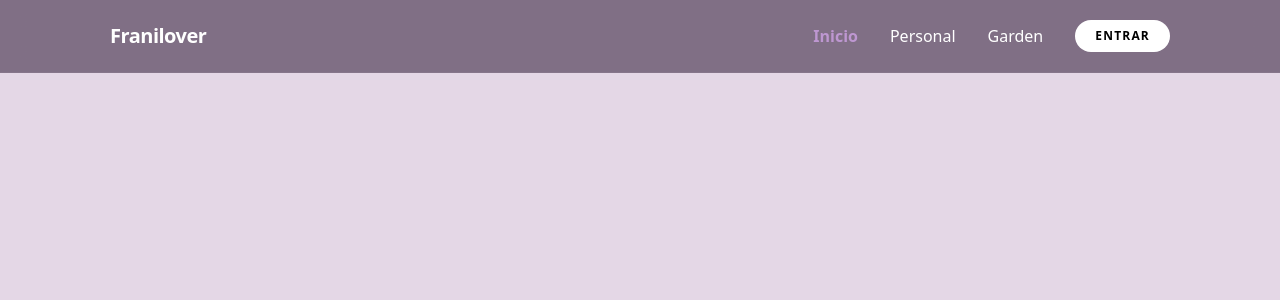
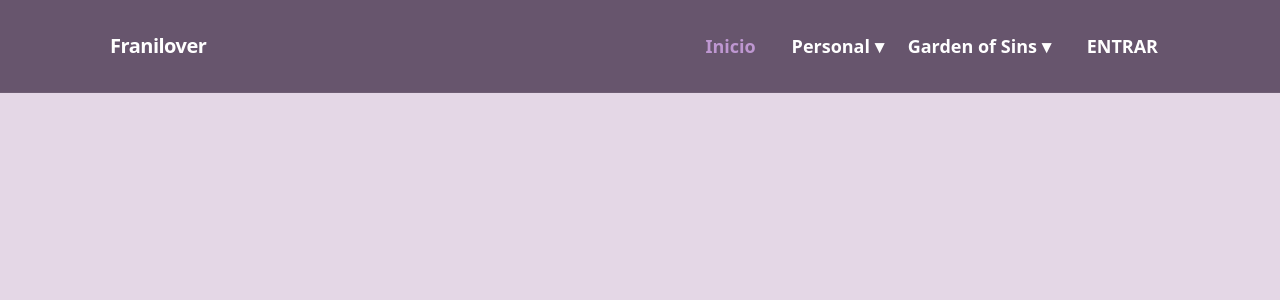
Before and after one commit to BarrioCultural/BarrioCultural.github.io, a Next.js app: page / in a window 1280 px wide. Shown: the top 300 px of the page. Built offline with nearby package versions, Linux system fonts and the light colour scheme; no server answers.

Commit message:
wesxdrftygbunm

```diff
--- a/src/components/navbar/navbar.jsx
+++ b/src/components/navbar/navbar.jsx
@@ -10,15 +10,17 @@ import { supabase } from '@/lib/supabase';
 const Navbar = () => {
   const currentPath = usePathname();
   const [isOpen, setIsOpen] = useState(false);
-  const { user, perfil } = useAuth();
+  const { user, perfil, loading } = useAuth(); // Añadimos loading para evitar parpadeos
 
   const closeMenu = () => setIsOpen(false);
 
-  // Función de salida mejorada para evitar que el nombre se quede "pegado"
   const handleLogout = async () => {
     await supabase.auth.signOut();
-    localStorage.clear(); // Limpia rastros locales
-    window.location.href = "/"; // Forzar recarga total a la home
+    // Limpiamos todo rastro local
+    localStorage.clear();
+    sessionStorage.clear();
+    // Redirección forzada: Esto limpia el estado de React por completo
+    window.location.href = "/";
   };
 
   const linkStyles = (path) => cn(
@@ -26,103 +28,106 @@ const Navbar = () => {
     currentPath === path ? "text-accent" : "text-white hover:text-accent"
   );
 
-  // Verificamos permisos
-  const puedeSubir = user && perfil?.rol === 'admin';
+  const puedeSubir = perfil?.rol === 'admin' || perfil?.rol === 'autor';
 
   return (
-    <header className="sticky top-0 z-[1000] bg-bg-menu/80 backdrop-blur-md w-full border-b border-white/5">
+    <header className="sticky top-0 z-1000 bg-bg-menu w-full border-b border-white/5">
       <nav className="mx-auto max-w-container flex items-center justify-between p-4 md:p-5">
 
         {/* LOGO */}
-        <Link href="/" className="text-xl font-bold text-white tracking-tight z-[1001]">
+        <div className="text-xl font-bold text-white tracking-tight">
           Franilover
-        </Link>
+        </div>
 
-        {/* BOTÓN HAMBURGUESA (MÓVIL) */}
+        {/* BOTÓN HAMBURGUESA */}
         <button
-          className="flex md:hidden flex-col gap-1.5 cursor-pointer z-[1001] p-2"
+          className="flex md:hidden flex-col gap-1.5 cursor-pointer"
           onClick={() => setIsOpen(!isOpen)}
+          aria-label="Abrir menú"
         >
-          <span className={cn("w-6 h-0.5 bg-white transition-all duration-300", isOpen && "rotate-45 translate-y-2")}></span>
-          <span className={cn("w-6 h-0.5 bg-white transition-all duration-300", isOpen && "opacity-0")}></span>
-          <span className={cn("w-6 h-0.5 bg-white transition-all duration-300", isOpen && "-rotate-45 -translate-y-2")}></span>
+          <span className={cn("w-6 h-0.75 bg-white transition-all", isOpen && "rotate-45 translate-y-2")}></span>
+          <span className={cn("w-6 h-0.75 bg-white transition-all", isOpen && "opacity-0")}></span>
+          <span className={cn("w-6 h-0.75 bg-white transition-all", isOpen && "-rotate-45 -translate-y-2")}></span>
         </button>
 
         {/* MENÚ DE NAVEGACIÓN */}
         <ul className={cn(
-          "md:flex items-center gap-8 list-none",
-          isOpen
-            ? "fixed inset-0 bg-black/95 flex flex-col justify-center items-center gap-6 text-xl z-[1000] animate-in fade-in zoom-in-95 duration-300"
-            : "hidden md:flex"
+          "md:flex items-center gap-6 list-none", // Quitamos el hidden por defecto para que el cn lo controle
+          isOpen ? "absolute top-full left-0 w-full bg-bg-menu p-3 flex flex-col gap-3 animate-in fade-in slide-in-from-top-2" : "hidden"
         )}>
 
-          <li>
-            <Link href="/" onClick={closeMenu} className={linkStyles('/')}>Inicio</Link>
+          {/* INICIO */}
+          <li className="w-full md:w-auto bg-white/5 md:bg-transparent border border-white/10 md:border-none rounded-xl p-3">
+            <Link
+              href="/"
+              onClick={closeMenu}
+              className={cn(linkStyles('/'), "block text-center text-lg md:p-0 bg-white/10 md:bg-transparent rounded-lg p-3")}
+            >
+              Inicio
+            </Link>
           </li>
 
-          {/* Menú Personal */}
-          <li className="flex flex-col items-center md:block group relative">
-            <span className="text-white/50 md:text-white text-xs md:text-base uppercase md:normal-case tracking-widest md:tracking-normal mb-2 md:mb-0">Personal</span>
-            <div className="flex flex-row md:flex-col gap-4 md:gap-0 md:absolute md:hidden md:group-hover:block md:bg-bg-menu md:top-full md:left-0 md:min-w-[150px] md:rounded-b-lg md:pt-2 md:shadow-xl">
-              <Link href="/dibujos" onClick={closeMenu} className={cn(linkStyles('/dibujos'), "block p-2 text-sm")}>Dibujos</Link>
-              <Link href="/fotos" onClick={closeMenu} className={cn(linkStyles('/fotos'), "block p-2 text-sm")}>Fotos</Link>
-            </div>
+          {/* PERSONAL */}
+          <li className="w-full md:w-auto group relative bg-white/5 md:bg-transparent border border-white/10 md:border-none rounded-xl p-3 md:p-0">
+            <span className="block text-center md:text-left text-sm md:text-lg font-bold text-accent md:text-white uppercase md:normal-case tracking-widest md:tracking-normal mb-2 md:mb-0 cursor-default">
+              Personal <span className="hidden md:inline">▾</span>
+            </span>
+            <ul className="grid grid-cols-2 md:grid-cols-1 gap-2 md:hidden group-hover:md:block md:absolute md:top-full md:left-0 md:min-w-45 md:bg-bg-menu md:rounded-b-lg md:py-2 md:shadow-xl">
+              <li><Link href="/dibujos" onClick={closeMenu} className={cn(linkStyles('/dibujos'), "block text-center md:text-left bg-white/10 md:bg-transparent p-2 md:px-5 md:py-3 text-xs md:text-sm rounded-md")}>Dibujos</Link></li>
+              <li><Link href="/fotos" onClick={closeMenu} className={cn(linkStyles('/fotos'), "block text-center md:text-left bg-white/10 md:bg-transparent p-2 md:px-5 md:py-3 text-xs md:text-sm rounded-md")}>Fotos</Link></li>
+              <li className="col-span-2 md:col-span-1"><Link href="/contacto" onClick={closeMenu} className={cn(linkStyles('/contacto'), "block text-center md:text-left bg-white/10 md:bg-transparent p-2 md:px-5 md:py-3 text-xs md:text-sm rounded-md")}>Contacto</Link></li>
+            </ul>
           </li>
 
-          {/* Menú Garden */}
-          <li className="flex flex-col items-center md:block group relative">
-            <span className="text-white/50 md:text-white text-xs md:text-base uppercase md:normal-case tracking-widest md:tracking-normal mb-2 md:mb-0">Garden</span>
-            <div className="flex flex-row md:flex-col gap-4 md:gap-0 md:absolute md:hidden md:group-hover:block md:bg-bg-menu md:top-full md:left-0 md:min-w-[150px] md:rounded-b-lg md:pt-2 md:shadow-xl">
-              <Link href="/personajes" onClick={closeMenu} className={cn(linkStyles('/personajes'), "block p-2 text-sm")}>Personajes</Link>
-              <Link href="/archivos" onClick={closeMenu} className="block p-2 text-terminal-green text-sm font-bold">Archivos</Link>
-            </div>
+          {/* GARDEN */}
+          <li className="w-full md:w-auto group relative bg-white/5 md:bg-transparent border border-white/10 md:border-none rounded-xl p-3 md:p-0">
+            <span className="block text-center md:text-left text-sm md:text-lg font-bold text-accent md:text-white uppercase md:normal-case tracking-widest md:tracking-normal mb-2 md:mb-0 cursor-default">
+              Garden of Sins <span className="hidden md:inline">▾</span>
+            </span>
+            <ul className="grid grid-cols-2 md:grid-cols-1 gap-2 md:hidden group-hover:md:block md:absolute md:top-full md:left-0 md:min-w-45 md:bg-bg-menu md:rounded-b-lg md:py-2 md:shadow-xl">
+              <li><Link href="/personajes" onClick={closeMenu} className={cn(linkStyles('/personajes'), "block text-center md:text-left bg-white/10 md:bg-transparent p-2 md:px-5 md:py-3 text-xs md:text-sm rounded-md")}>Personajes</Link></li>
+              <li><Link href="/archivos" onClick={closeMenu} className={cn(linkStyles('/archivos'), "block text-center md:text-left bg-white/10 md:bg-transparent p-2 md:px-5 md:py-3 text-xs md:text-sm rounded-md text-terminal-green")}>Archivos</Link></li>
+              <li className="col-span-2 md:col-span-1"><a href="https://youtube.com" target="_blank" className="block text-center md:text-left bg-white/10 md:bg-transparent p-2 md:px-5 md:py-3 text-xs md:text-sm text-white rounded-md">Animaciones</a></li>
+            </ul>
           </li>
 
-          {/* 🟢 SECCIÓN DE CUENTA (DINÁMICA) */}
-          <li className="flex flex-col md:flex-row items-center gap-6 mt-8 md:mt-0 pt-8 md:pt-0 border-t border-white/10 md:border-none w-full md:w-auto">
-
-            {/* Botón de subida solo para admin logueado */}
+          {/* LOGIN / CUENTA - Lógica Corregida */}
+          <li className="w-full md:w-auto bg-white/5 md:bg-transparent border border-white/10 md:border-none rounded-xl p-3">
+            {!loading && user && perfil ? (
+              <div className="flex flex-col md:flex-row items-center justify-between gap-3">
+                <div className="flex flex-col items-center md:items-end">
+                  <span className="text-[10px] text-accent font-bold uppercase leading-none mb-1">{perfil.rol}</span>
+                  <span className="text-white font-bold text-sm">{perfil.username || user.email.split('@')[0]}</span>
+                </div>
+                <div className="flex items-center gap-3">
                   {puedeSubir && (
                     <Link
                       href="/upload"
                       onClick={closeMenu}
-                className="text-accent border border-accent/30 px-4 py-1.5 rounded-full text-xs font-bold uppercase hover:bg-accent hover:text-black transition-all shadow-[0_0_15px_rgba(var(--accent-rgb),0.1)]"
+                      className="bg-accent text-black text-[10px] font-black px-3 py-1 rounded uppercase hover:bg-white transition-all"
                     >
-                + Subir
+                      + SUBIR
                     </Link>
                   )}
-
-            {/* Mostramos Perfil o Botón Entrar */}
-            {user && perfil ? (
-              <div className="flex items-center gap-4">
-                <div className="text-center md:text-right">
-                  <p className="text-white font-bold text-sm leading-none">
-                    {perfil.username || user.email.split('@')[0]}
-                  </p>
-                  <p className="text-accent text-[9px] uppercase tracking-widest mt-1">
-                    {perfil.rol}
-                  </p>
-                </div>
                   <button
                     onClick={handleLogout}
-                  className="text-white/20 hover:text-white transition-colors p-2"
-                  title="Cerrar Sesión"
+                    className="text-white/40 hover:text-white text-[10px] font-bold uppercase tracking-widest"
                   >
-                  <svg width="20" height="20" fill="none" stroke="currentColor" strokeWidth="2" viewBox="0 0 24 24">
-                    <path d="M9 21H5a2 2 0 0 1-2-2V5a2 2 0 0 1 2-2h4M16 17l5-5-5-5M21 12H9"/>
-                  </svg>
+                    Salir
                   </button>
                 </div>
-            ) : (
+              </div>
+            ) : !loading && (
               <Link
                 href="/login"
                 onClick={closeMenu}
-                className="px-8 py-3 md:px-5 md:py-2 bg-white text-black rounded-full text-xs font-bold uppercase tracking-widest hover:bg-accent transition-all"
+                className="block text-center text-lg font-bold text-white hover:text-accent bg-white/10 md:bg-transparent rounded-lg p-3 md:p-0 uppercase"
               >
                 Entrar
               </Link>
             )}
           </li>
+
         </ul>
       </nav>
     </header>
```
Lines whose indentation alone changed are shown as unchanged.
